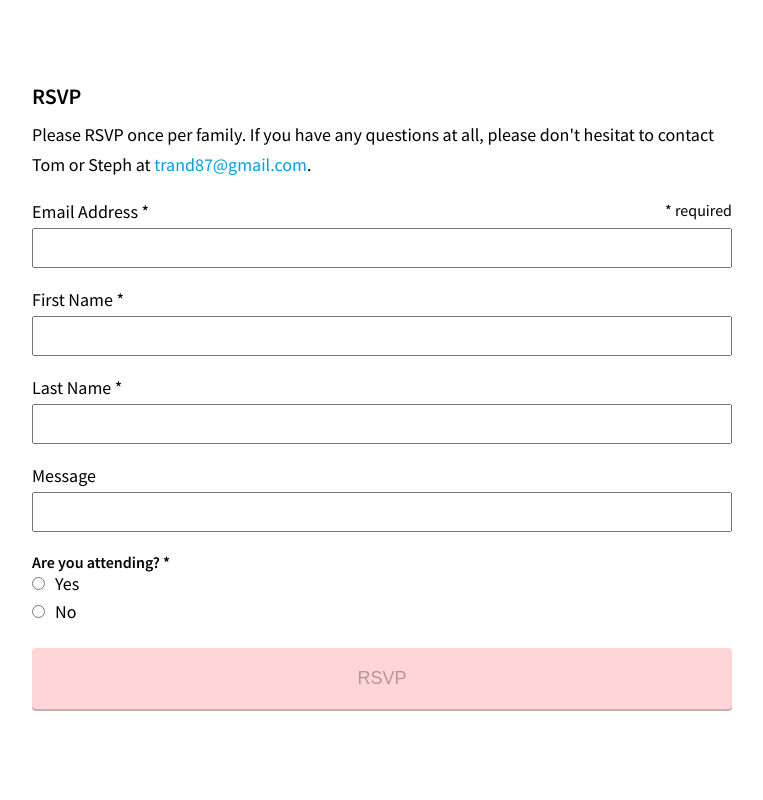
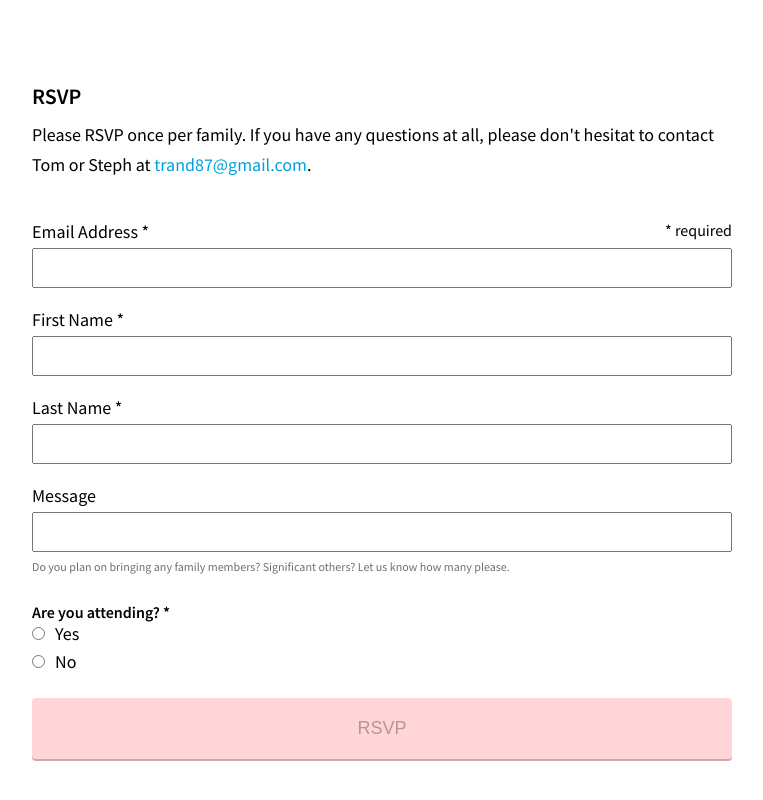
Before and after one commit to thomasrand/thomasrand.github.io, a plain HTML site: page index.html in a window 1280 px wide. Shown: the part 5296-6096 px from the top of the page, without its empty margins (258-1021 px from the left). Drawn offline with Linux system fonts and the light colour scheme; some packages are replaced by stand-ins of ours; a script that the page names is missing.

Commit message:
added subtext

```diff
--- a/index.html
+++ b/index.html
@@ -174,6 +174,7 @@
 				<h2>RSVP</h2>
 				<p>Please RSVP once per family.  If you have any questions at all, please don't hesitat to contact Tom or Steph at <a href="mailto:trand87@gmail.com">trand87@gmail.com</a>.</p>
 				<br>
+				<br>
 				<!-- Begin MailChimp Signup Form -->
 				<div id="mc_embed_signup">
 				<form action="//stephandtom2015.us5.list-manage.com/subscribe/post?u=f99ffe693efb9c8d734e6507c&amp;id=e226bfe8bb" method="post" id="mc-embedded-subscribe-form" name="mc-embedded-subscribe-form" class="validate" target="_blank" novalidate>
@@ -198,6 +199,7 @@
 				<div class="mc-field-group">
 					<label for="mce-MMERGE4">Message </label>
 					<input type="text" value="" name="MMERGE4" class="" id="mce-MMERGE4">
+					<p class="subtext" style="font-size:12px; color: rgba(0,0,0,.57); position: relative; bottom:20px;">Do you plan on bringing any family members? Significant others? Let us know how many please.</p>
 				</div>
 				<div class="mc-field-group input-group">
 				    <strong>Are you attending?  <span class="asterisk">*</span>
```
